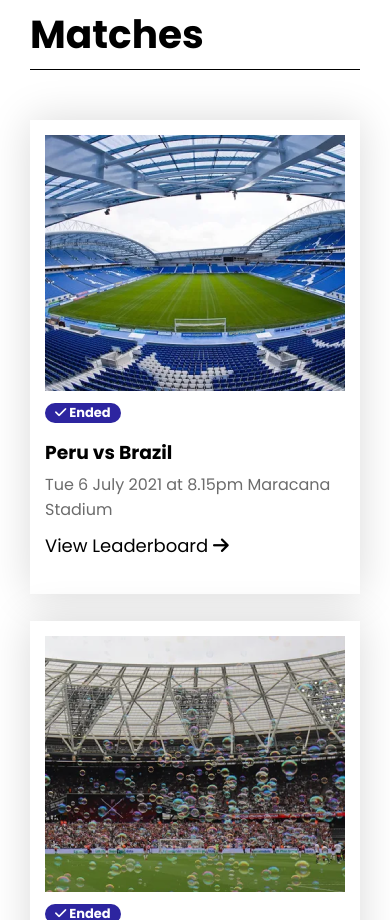
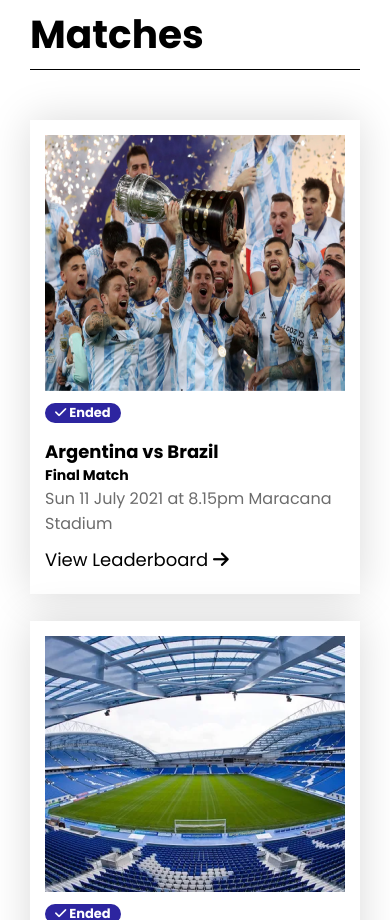
Before and after one commit to Faisalnk4045/responsive-football, a plain HTML site: page index.html in a window 390 px wide. Shown: the part 10020-10940 px from the top of the page. Drawn offline with Linux system fonts and the light colour scheme.

Commit message:
media query for mobile fixed

```diff
--- a/css/styles.css
+++ b/css/styles.css
@@ -301,14 +301,30 @@ footer{
         grid-template-columns: repeat(1, 1fr);
     }
 
-    /* matches section styles */
-    #final-match{
-        display: none;
-    }
+    /* match section styles */
     .matches{
-        display: grid;
         grid-template-columns: repeat(1, 1fr);
         grid-row-gap: 27px;
+    }
+    #final-match{
+        flex-direction: column;
+        grid-area: 1 / 1 / 2 / 2;
+        width: 330px;
+    }
+    #final-match img{
+        width: 300px;
+        height: 256px;
+    }
+    #final-status{
+        padding: 0px;
+    }
+    #final-status .match-name{
+        font-size: 18px;
+        margin-top: 0px;
+        margin-bottom: 0px;
+    }
+    #final-status h2{
+        font-size: 14px;
     }
 
     /* footer section styles */
```
Also changed, not shown: index.html (+14 -0 lines).
